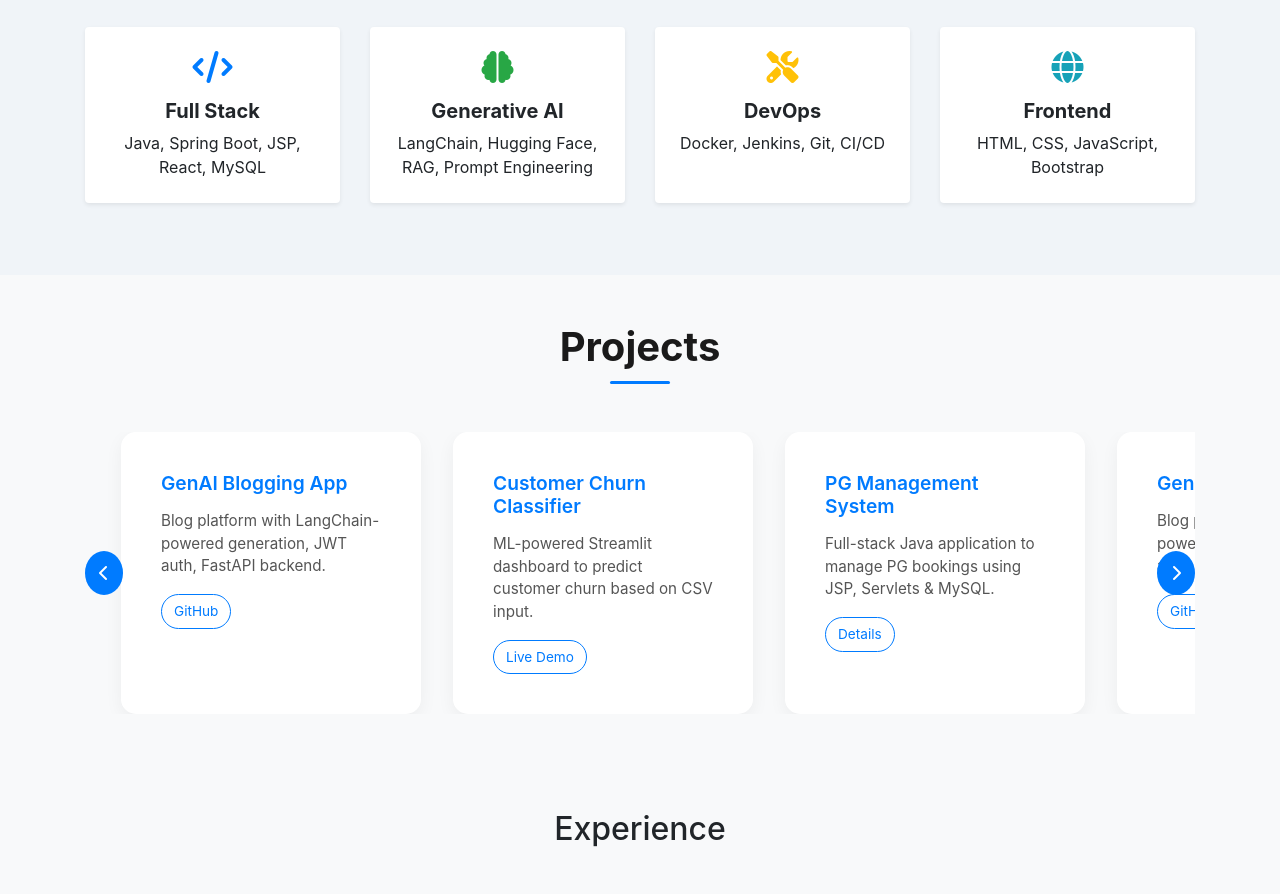
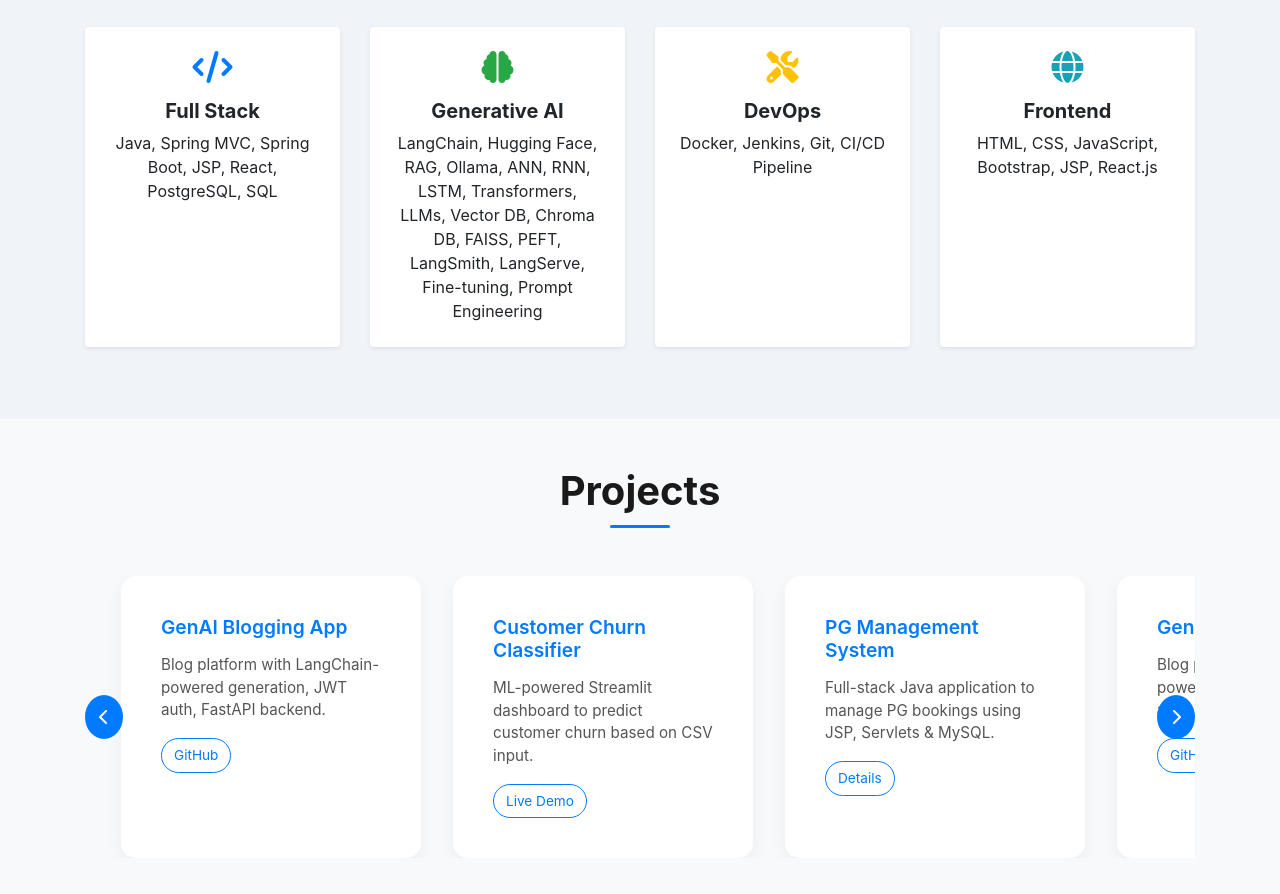
Before and after one commit to khanaisahana/sahanakhanai, a plain HTML site: page index.html in a window 1280 px wide. Shown: the part 1300-2194 px from the top of the page. Drawn offline with nearby package versions, Linux system fonts and the light colour scheme.

Commit message:
Update index.html

```diff
--- a/index.html
+++ b/index.html
@@ -514,7 +514,7 @@
         <div class="p-4 shadow-sm rounded bg-white skill-card h-100">
           <i class="fas fa-code fa-2x text-primary mb-3"></i>
           <h5 class="font-weight-bold mb-2">Full Stack</h5>
-          <p class="mb-0">Java, Spring Boot, JSP, React, MySQL</p>
+          <p class="mb-0">Java, Spring MVC, Spring Boot, JSP, React, PostgreSQL, SQL</p>
         </div>
       </div>
       <!-- Gen AI -->
@@ -522,7 +522,7 @@
         <div class="p-4 shadow-sm rounded bg-white skill-card h-100">
           <i class="fas fa-brain fa-2x text-success mb-3"></i>
           <h5 class="font-weight-bold mb-2">Generative AI</h5>
-          <p class="mb-0">LangChain, Hugging Face, RAG, Prompt Engineering</p>
+          <p class="mb-0">LangChain, Hugging Face, RAG, Ollama, ANN, RNN, LSTM, Transformers, LLMs, Vector DB, Chroma DB, FAISS, PEFT, LangSmith, LangServe, Fine-tuning, Prompt Engineering</p>
         </div>
       </div>
       <!-- DevOps -->
@@ -530,7 +530,7 @@
         <div class="p-4 shadow-sm rounded bg-white skill-card h-100">
           <i class="fas fa-tools fa-2x text-warning mb-3"></i>
           <h5 class="font-weight-bold mb-2">DevOps</h5>
-          <p class="mb-0">Docker, Jenkins, Git, CI/CD</p>
+          <p class="mb-0">Docker, Jenkins, Git, CI/CD Pipeline</p>
         </div>
       </div>
       <!-- Frontend -->
@@ -538,7 +538,7 @@
         <div class="p-4 shadow-sm rounded bg-white skill-card h-100">
           <i class="fas fa-globe fa-2x text-info mb-3"></i>
           <h5 class="font-weight-bold mb-2">Frontend</h5>
-          <p class="mb-0">HTML, CSS, JavaScript, Bootstrap</p>
+          <p class="mb-0">HTML, CSS, JavaScript, Bootstrap, JSP, React.js</p>
         </div>
       </div>
     </div>
```
